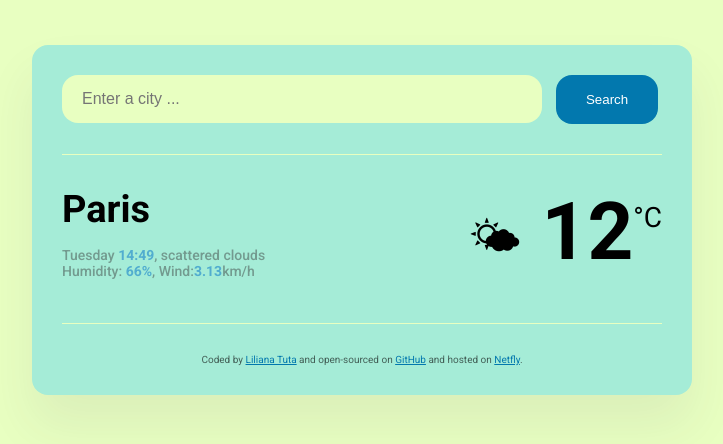
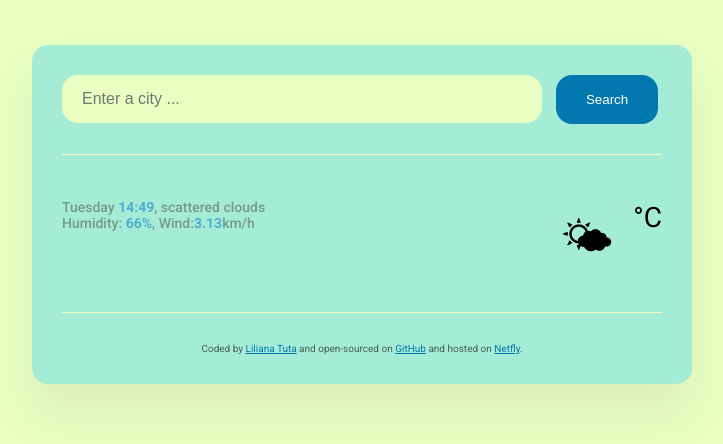
Before and after one commit to lilianatutza/Meteo-project-, a plain HTML site: page index.html in a window 1280 px wide. Shown: the whole page, without its empty margins (278-1001 px from the left). Drawn offline with nearby package versions, Linux system fonts and the light colour scheme; no server answers.

Commit message:
HTML and JS changes
1. remove the hard coding of Paris and temperature value from html
2. go to the bottom of JS and add this line of code

.Now we have this city and temp as default

```diff
--- a/index.html
+++ b/index.html
@@ -28,7 +28,7 @@
     <main>
       <div class="weather-app-data">
         <div>
-          <h1 class="weather-app-city" id="city">Paris</h1>
+          <h1 class="weather-app-city" id="city"></h1>
           <p class="weather-app-details">
             Tuesday <strong>14:49</strong>, scattered clouds
             <br />
@@ -37,7 +37,7 @@
         </div>
         <div class="weather-app-temperature-container">
           <div class="weather-app-icon">🌤</div>
-          <div class="weather-app-temperature" id="temperature">12</div>
+          <div class="weather-app-temperature" id="temperature"></div>
           <div class="weather-app-unit">°C</div>
         </div>
       </div>
--- a/src/index.js
+++ b/src/index.js
@@ -21,3 +21,5 @@ function handleSearchSubmit(event) {
 
 let searchFormElement = document.querySelector("#search-form");
 searchFormElement.addEventListener("submit", handleSearchSubmit);
+
+searchCity("Bucharest");
```
